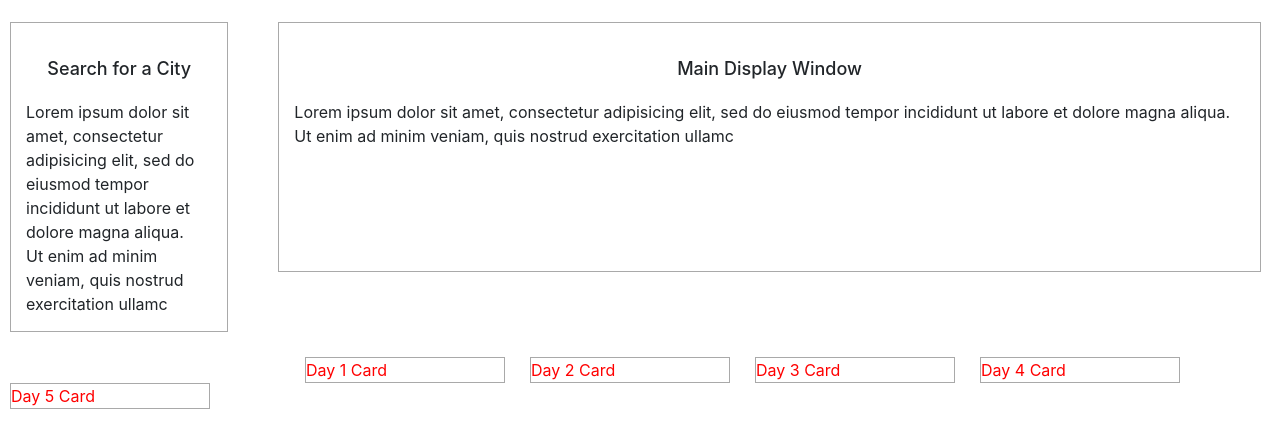
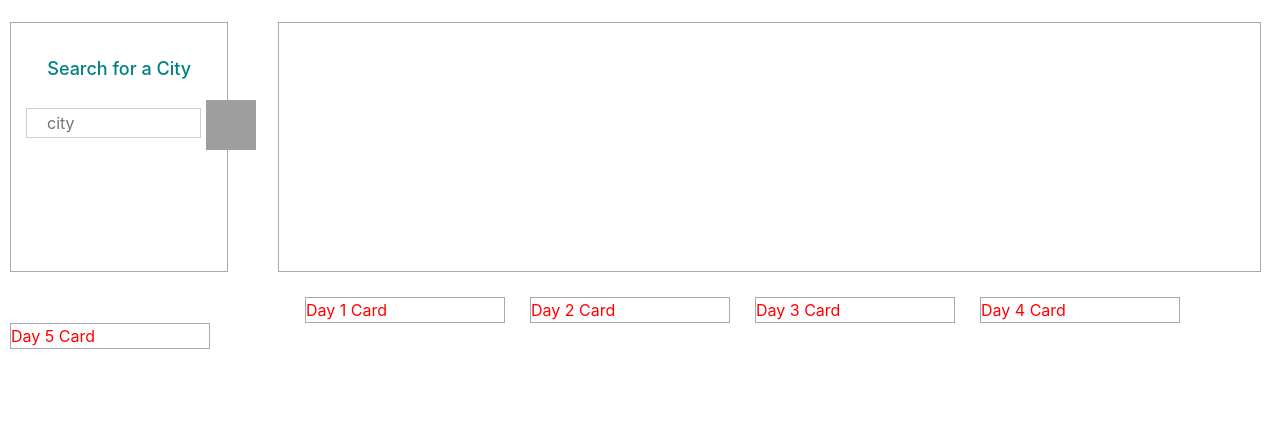
Before and after one commit to ninjagirl2018/WeatherDashboard, a plain HTML site: page index.html in a window 1280 px wide. Shown: the part 88-536 px from the top of the page. Drawn offline with nearby package versions, Linux system fonts and the light colour scheme; no server answers; grey boxes are pictures that could not be loaded.

Commit message:
Successfully calling the following parameters from API and inserted into HTML without styling: city, current temp, windspeed, humidity, high temp, low temp - 5 day forecast next

```diff
--- a/css/styles.css
+++ b/css/styles.css
@@ -26,18 +26,41 @@ h1 {
     padding: 15px;
     margin: 25px;
     height: flex;
+}
 
 
-}
+.search-container{
+    width: 490px;
+    display: block;
+    margin: 0 auto;
+  }
+
+  input#search-bar{
+
+    width: 175px;
+    height: 30px;
+    padding: 0 20px;
+    font-size: 1rem;
+    border: 1px solid #D0CFCE;
+    outline: none;
+   }
+
+  .search-icon{
+    position: relative;
+    width: 50px;
+    height: 50px;
+  }
 
 #mainDisplay {
     border: 1.5px solid darkgray;
     padding: 15px;
     margin: 25px;
     height: 250px;
-
 }
 
+h1 {
+    color: teal;
+}
 #day1 {
     border: 1.5px solid darkgray;
     margin-left: 320px;
--- a/index.html
+++ b/index.html
@@ -16,13 +16,20 @@
         <div class="row">
             <div class="col-sm-2" id="cities">
                 <h1>Search for a City</h1>
-                Lorem ipsum dolor sit amet, consectetur adipisicing elit, sed do eiusmod tempor incididunt ut labore et dolore magna aliqua.<br>
-                Ut enim ad minim veniam, quis nostrud exercitation ullamc
-            </div>
+                <form class="search-container">
+                    <input type="text" id="search-bar" placeholder="city">
+                    <a href="#"><img class="search-icon" src="http://www.endlessicons.com/wp-content/uploads/2012/12/search-icon.png"></a>
+                  </form>
+                </div>
+
+
             <div class="col-md-9" id="mainDisplay">
-                <h1>Main Display Window</h1>
-                Lorem ipsum dolor sit amet, consectetur adipisicing elit, sed do eiusmod tempor incididunt ut labore et dolore magna aliqua.<br>
-                Ut enim ad minim veniam, quis nostrud exercitation ullamc
+                <div class="city"></div>
+                <div class="temperature"></div>
+                <div class="humidity"></div>
+                <div class="windspeed"></div>
+                <div class="hiTemp"></div>
+                <div class="lowTemp"></div>
             </div>
         </div>
 
--- a/js/script.js
+++ b/js/script.js
@@ -1,11 +1,11 @@
+
+
+
+//api stuff
 var APIKey = "30520a5ce7b5178a150f8c3048451b43";
 
 var queryURL = "https://api.openweathermap.org/data/2.5/weather?" +
-"q=Toronto,Canada&units=metric&appid=" + APIKey;
-
-
-
-
+"q=Toronto,Canada&units=metric&appid=" + APIKey
 
 $.ajax({
 	url: queryURL,
@@ -19,4 +19,13 @@ method: "GET"
 
 	// Log the resulting object
 	console.log(response);
+
+	// Transfer content to HTML
+	$(".city").html("<h1>" + response.name + " Current Weather Details</h1>");
+	$(".temperature").text("Current Temperature: " + response.main.temp + " C");
+	$(".windspeed").text("Wind Speed: " + response.wind.speed + "km/h");
+	$(".humidity").text("Humidity: " + response.main.humidity + "%");
+	$(".hiTemp").text("Today's High Temperature: " + response.main.temp_max + " C");
+	$(".lowTemp").text("Today's Low Temperature: " + response.main.temp_min + " C");
+
   });
```
Lines whose indentation alone changed are shown as unchanged.
